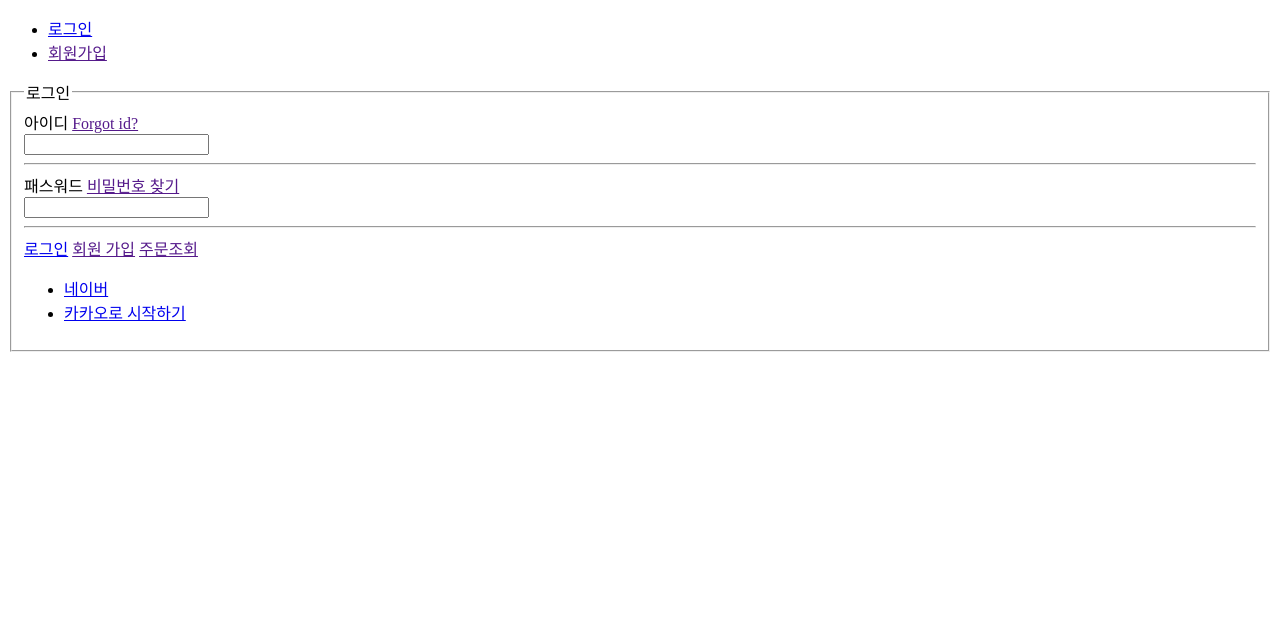
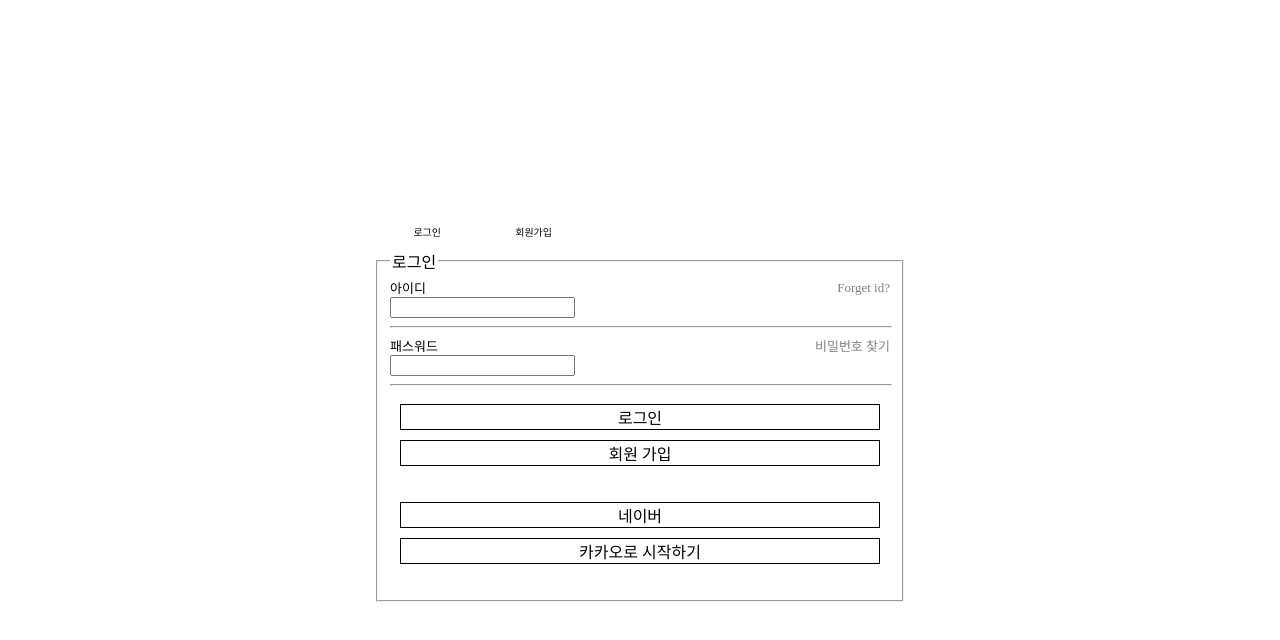
Before and after one commit to parkbc98/lastTeam_project, a plain HTML site: page HTML/auth/login/Login.html in a window 1280 px wide. Drawn offline with Linux system fonts and the light colour scheme.

Commit message:
로그인_html_1차수정_css

```diff
--- a/CSS/auth/login/Login.css
+++ b/CSS/auth/login/Login.css
@@ -1,5 +1,82 @@
-.
+.login_wrap {
+    display: flex;
 
-.top_box li {
-    /* float: left; */
+    justify-content: center;
+    align-items: center;
+
+    min-height: 100vh;
+
+    row-gap: 30px;
 }
+
+.top_box {
+    /*  상단 로그인, 회원가입 */
+    display: grid;
+
+    grid-template-columns: 1fr 1fr 3fr;
+
+    list-style-type: none;
+
+    font-size: 10px;
+
+    padding-left: 0%;
+
+}
+
+
+.inside_box {
+    /* 로그인 */
+    display: grid;
+
+    width: 500px;
+}
+
+
+.forget {
+    display: flex;
+
+    justify-content: space-between;
+
+    font-size: 13px;
+}
+
+hr {
+    width: 100%;
+}
+
+
+.forget a {
+    /* Forget id, 비밀번호 찾기 */
+    color: gray;
+}
+
+a {
+    /* 로그인, 회원가입, 주문조회, 네이버, 카카오로 시작하기 */
+    text-decoration: none;
+    color: black;
+
+    display: grid;
+    justify-content: center;
+    align-items: center;
+}
+
+.bottom_box a {
+    border: 1px solid;
+
+    margin: 10px;
+}
+
+.another_page {
+    /* 네이버, 카카오로 시작하기 */
+    list-style-type: none;
+
+    padding-left: 0%;
+}
+
+.another_page a {
+    border: 1px solid;
+
+    margin: 10px;
+
+
+}
--- a/HTML/auth/login/Login.html
+++ b/HTML/auth/login/Login.html
@@ -9,7 +9,8 @@
 
 </head>
 <body>
-    <div class="">
+    <div class="login_wrap">
+        <div class="container">
             <ul class="top_box">
                 <li class="login_button">
                     <a href="#">로그인</a>
@@ -19,11 +20,11 @@
                     <!-- member_join으로 이동 -->
                 </li>
             </ul>
-        <fieldset>
+            <fieldset class="inside_box">
                 <legend>로그인</legend>
-            <div>
+                <div class="forget">
                     <span>아이디</span>
-                <a href="">Forgot id?</a>
+                    <a href="">Forget id?</a>
                     <!-- find_id로 이동 -->
                 </div>
 
@@ -32,7 +33,7 @@
                 </label>
                 <hr>
 
-            <div>
+                <div class="forget">
                     <span>패스워드</span>
                     <a href="">비밀번호 찾기</a>
                     <!-- find_passwd로 이동 -->
@@ -42,11 +43,12 @@
                 </label>
                 <hr>
 
+                <div class="bottom_box">
                     <a href="#">로그인</a>
                     <a href="">회원 가입</a>
                     <!-- member_join으로 이동 -->
-            <a href="">주문조회</a>
-            <!-- myshop_order -->
+                </div>
+
 
                 <ul class="another_page">
                     <li>
@@ -60,5 +62,6 @@
                 </ul>
             </fieldset>
         </div>
+    </div>
 </body>
 </html>
```
Lines whose indentation alone changed are shown as unchanged.
